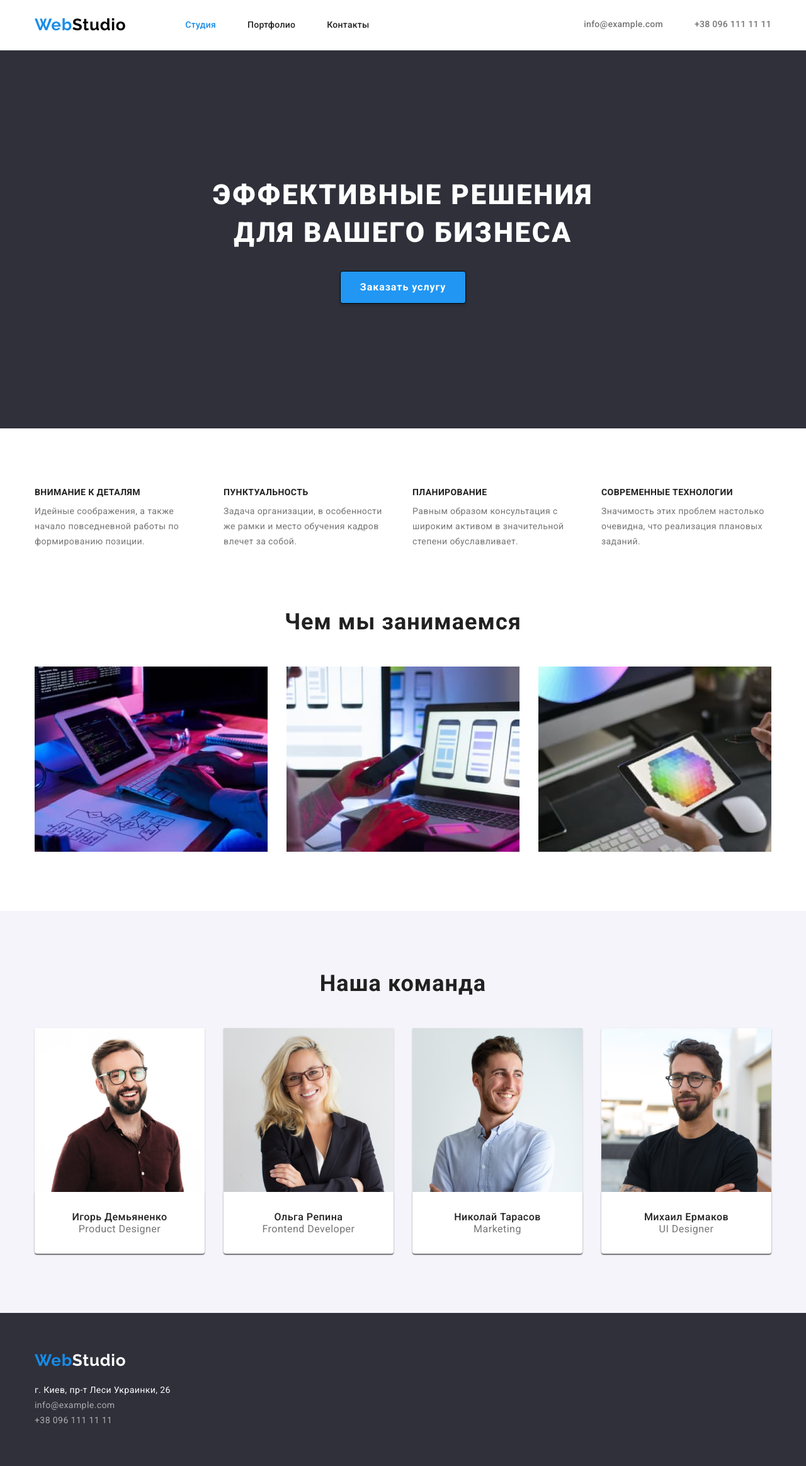
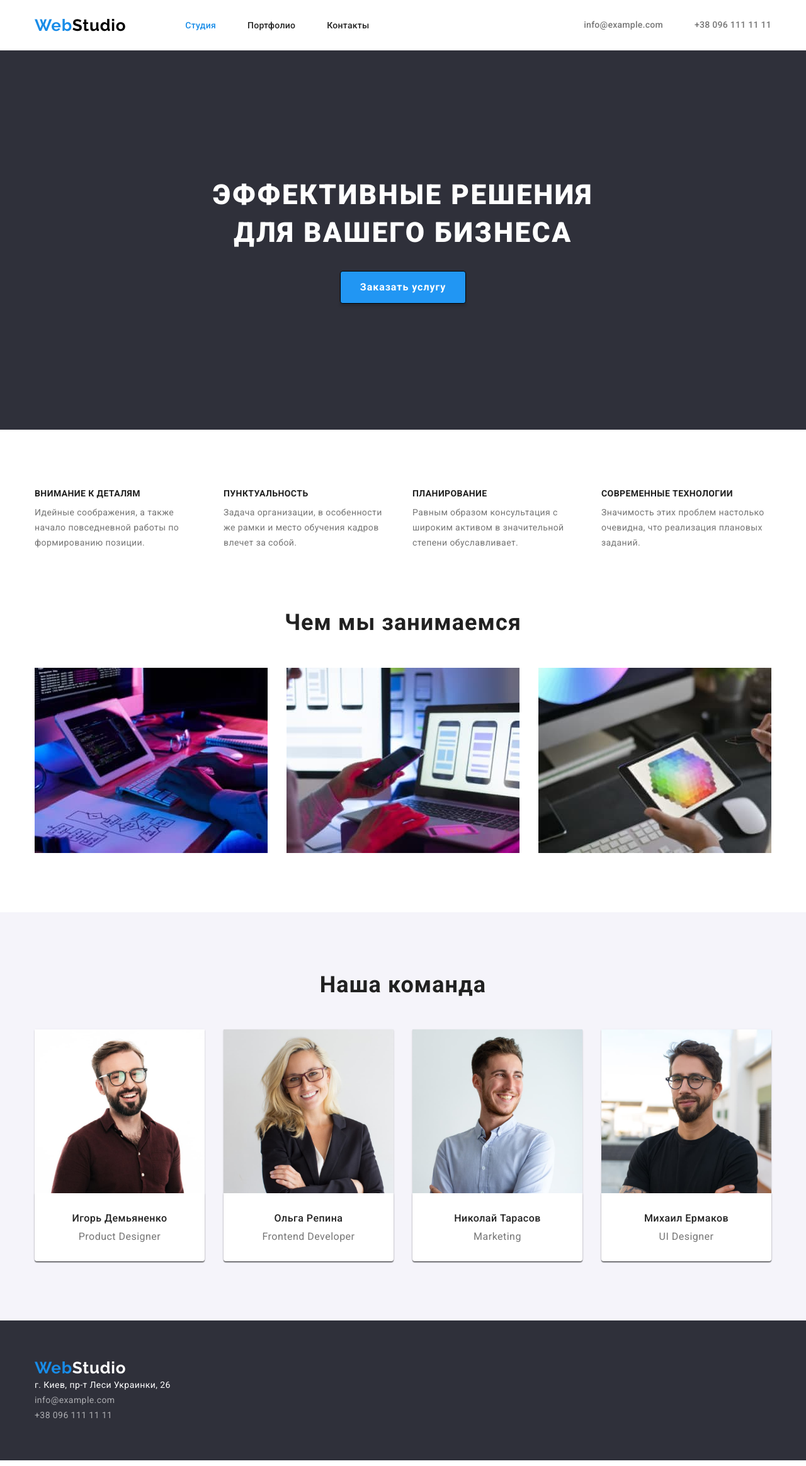
Before and after one commit to Andrii0207/goit-markup-hw-03, a plain HTML site: page index.html in a window 1280 px wide. Shown: the whole page at 63% size. Drawn offline with nearby package versions, Linux system fonts and the light colour scheme.

Commit message:
fix mistakes from mentor

```diff
--- a/css/main.css
+++ b/css/main.css
@@ -3,20 +3,27 @@
   --primary-font-color: #212121;
   --secondary-font-family: Raleway, sans-serif;
   --secondary-font-color: #757575;
-  --white-font-color: #FFFFFF;
-  --accent-color: #188CE8;
+  --white-font-color: #ffffff;
+  --accent-color: #188ce8;
+  --btn-bg-color: #2196f3;
+  --border-btn-color: #000000;
+  --hero-bg-color: #2f303a;
 }
 
 body {
   font-family: var(--primary-font-family);
 }
 
-h1,h2,h3,p {
+h1,
+h2,
+h3,
+p {
   margin: 0;
   margin: 0;
 }
 
-ul,li {
+ul,
+li {
   margin: 0;
   margin: 0;
   padding-left: 0;
@@ -45,11 +52,15 @@ address {
   padding: 0 15px;
 }
 
+.section {
+  padding: 94px 0;
+}
+
 /* ===== START HEADER ===== */
 
 .header {
-  background-color: #ffffff;
-  border-bottom: 1px solid #ECECEC;
+  background-color: var(--white-font-color);
+  /* border-bottom: 1px solid #ECECEC; */
 }
 
 .header-container {
@@ -100,6 +111,9 @@ address {
 }
 
 .nav-list-link {
+  padding-top: 32px;
+  padding-bottom: 32px;
+
   font-weight: 500;
   font-size: 14px;
   line-height: 1.14;
@@ -113,6 +127,8 @@ address {
 }
 
 .contact-email {
+  padding: 32px 0;
+
   font-weight: 500;
   font-size: 14px;
   line-height: 1.14;
@@ -127,6 +143,8 @@ address {
 }
 
 .contact-number {
+  padding: 32px 0;
+
   font-weight: 500;
   font-size: 14px;
   line-height: 1.14;
@@ -144,25 +162,23 @@ address {
 /* ===== START HERO ===== */
 
 .hero {
-  background-color: #2f303a;
+  background-color: var(--hero-bg-color);
   text-align: center;
+  padding-top: 200px;
+  padding-bottom: 200px;
 }
 
 .indent {
   display: block;
 }
 
-.hero-container {
-  height: 600px;
-}
+.hero-name {
+  margin-bottom: 30px;
 
-.hero-name {
   font-weight: 900;
   font-size: 44px;
   line-height: 1.36;
   text-align: center;
-  padding-top: 200px;
-  padding-bottom: 30px;
   letter-spacing: 0.06em;
   text-transform: uppercase;
   color: var(--white-font-color);
@@ -179,10 +195,10 @@ address {
   text-align: center;
   letter-spacing: 0.06em;
   cursor: pointer;
-  border: 1px solid #000000;
+  border: 1px solid var(--border-btn-color);
   border-radius: 4px;
   box-shadow: 0px 4px 4px rgba(0, 0, 0, 0.15);
-  background-color: #2196F3;
+  background-color: var(--btn-bg-color);
   color: var(--white-font-color);
 }
 
@@ -195,10 +211,10 @@ address {
 
 /* ===== START FEATURES ===== */
 
-.features {
+/* .features {
   padding-top: 94px;
   padding-bottom: 94px;
-}
+} */
 
 .features-item {
   width: 270px;
@@ -231,11 +247,11 @@ address {
 /* ===== START ABOUT ===== */
 
 .about {
-    padding-bottom: 94px;
+  padding-top: 0;
 }
 
 .about-name {
-  padding-bottom: 50px;
+  margin-bottom: 50px;
   font-weight: 700;
   font-size: 36px;
   line-height: 1.17;
@@ -258,7 +274,7 @@ address {
 /* ===== START TEAM ===== */
 
 .team {
-  background-color:#f5f4fa;
+  background-color: #f5f4fa;
 }
 
 .team-list {
@@ -266,22 +282,19 @@ address {
   flex-wrap: wrap;
   margin-left: -30px;
   margin-top: -30px;
-  padding-bottom: 94px;
-
-
 }
 
 .team-list-item {
   flex-basis: calc((100% - 120px) / 4);
   margin-left: 30px;
   margin-top: 30px;
-  box-shadow: 0px 1px 3px rgba(0, 0, 0, 0.12), 0px 1px 1px rgba(0, 0, 0, 0.14), 0px 2px 1px rgba(0, 0, 0, 0.2);
+  box-shadow: 0px 1px 3px rgba(0, 0, 0, 0.12), 0px 1px 1px rgba(0, 0, 0, 0.14),
+    0px 2px 1px rgba(0, 0, 0, 0.2);
   border-radius: 0px 0px 4px 4px;
-  background: var(--white-font-color)
+  background: var(--white-font-color);
 }
 
 .team-main-name {
-  padding-top: 94px;
   margin-bottom: 50px;
   font-weight: 700;
   font-size: 36px;
@@ -292,6 +305,7 @@ address {
 }
 
 .team-name {
+  margin-bottom: 10px;
   font-weight: 500;
   font-size: 16px;
   line-height: 1.19;
@@ -314,19 +328,22 @@ address {
   padding-bottom: 30px;
   border-top: none;
   background-color: var(--white-font-color);
-  box-shadow: 0px 1px 3px rgba(0, 0, 0, 0.12), 0px 1px 1px rgba(0, 0, 0, 0.14), 0px 2px 1px rgba(0, 0, 0, 0.2);
+  box-shadow: 0px 1px 3px rgba(0, 0, 0, 0.12), 0px 1px 1px rgba(0, 0, 0, 0.14),
+    0px 2px 1px rgba(0, 0, 0, 0.2);
   border-radius: 0px 0px 4px 4px;
-  }
-
+}
 
 /* ===== END TEAM ===== */
 
 /* ===== START FOOTER ===== */
 
 .footer {
-  background-color: #2f303a;
-  /* padding-top: 60px;
-  padding-bottom: 60px; */
+  background-color: var(--hero-bg-color);
+  padding: 60px 0;
+}
+
+.footer-logo {
+  margin-bottom: 24px;
 }
 
 .web {
@@ -346,20 +363,8 @@ address {
   color: var(--white-font-color);
 }
 
-.footer-wrapper {
-  padding-top: 60px;
-  padding-bottom: 20px;
-}
-
-.footer-address {
-  padding-bottom: 60px;
-}
-
-.footer-link {
-  padding-bottom: 9px;
-}
-
-.footer-link {
+.footer-item {
+  margin-bottom: 9px;
   font-family: inherit;
   font-style: normal;
   font-weight: normal;
@@ -370,6 +375,7 @@ address {
 }
 
 .footer-contact {
+  margin-bottom: 9px;
   font-family: inherit;
   font-style: normal;
   font-weight: normal;
@@ -377,5 +383,6 @@ address {
   line-height: 1.71;
   letter-spacing: 0.03em;
   color: rgba(255, 255, 255, 0.6);
+}
 
 /* ===== END FOOTER ===== */
--- a/css/portfolio.css
+++ b/css/portfolio.css
@@ -44,6 +44,10 @@ address {
   margin-left: auto;
   margin-right: auto;
   padding: 0 15px;
+}
+
+.section {
+  padding: 94px 0;
 }
 
 /* ===== START HEADER ===== */
@@ -140,7 +144,6 @@ address {
 
 .header {
   background-color: #ffffff;
-  /* padding-bottom: 94px; */
 }
 
 .header-container {
@@ -263,14 +266,14 @@ address {
 /* ===== START PORTFOLIO ===== */
 
 .portfolio {
-  padding-top: 94px;
+
   border-top: 1px solid #ECECEC
 }
 
 .portfolio-list-btn {
   display: flex;
   justify-content: center;
-  padding-bottom: 50px;
+  margin-bottom: 50px;
 }
 
 .portfolio-button {
@@ -313,7 +316,6 @@ address {
   flex-wrap: wrap;
   margin-left: -30px;
   margin-top: -30px;
-  padding-bottom: 94px;
 }
 
 .portfolio-item {
@@ -325,13 +327,15 @@ address {
 .portfolio-subsribe {
   background: var(--white-font-color);
   border: 1px solid #EEEEEE;
-  box-sizing: border-box;
+  padding: 20px 24px;
+  /* box-sizing: border-box; */
+
+  justify-content: flex-start;
 }
 
 .portfolio-subsribe-item {
-  padding-top: 20px;
   padding-bottom: 4px;
-  padding-left: 24px;
+
   font-family: var(--secondary-font-family)
   font-style: 400;
   font-weight: 700;
@@ -342,13 +346,11 @@ address {
 }
 
 .portfolio-type-list {
-  padding-bottom: 20px;
-  padding-left: 24px;
   font-family: var(--secondary-font-family)
   font-style: 400;
   font-weight: 400;
   font-size: 16px;
-  line-height: 1.88
+  line-height: 1.88;
   letter-spacing: 0.03em;
   color: var(--secondary-font-color);
 }
--- a/index.html
+++ b/index.html
@@ -60,7 +60,7 @@
 
         <!-- FEATURES -->
 
-        <section class="features">
+        <section class="features section">
             <div class="features-container container">
                 <h2 hidden>Особенности</h2>
                 <ul class="features-list list">
@@ -90,7 +90,7 @@
 
         <!-- ABOUT -->
 
-        <section class="about">
+        <section class="about section">
             <div class="container">
                 <h2 class="about-name">Чем мы занимаемся</h2>
                 <ul class="about-list">
@@ -109,7 +109,7 @@
 
         <!-- TEAM -->
 
-        <section class="team">
+        <section class="team section">
             <div class="container">
                 <h2 class="team-main-name">Наша команда</h2>
                 <ul class="team-list">
@@ -154,23 +154,17 @@
 
     <section class="footer">
         <div class="footer-container container">
-            <h2 hidden>footer-name</h2>
-            <div class="footer-wrapper">
             <a class="footer-logo link" href="./index.html" lang="en"><span class="web">Web</span><span
                     class="studio">Studio</span></a>
-            </div>
-            <div>
             <address class="footer-address">
                 <ul class="footer-list list">
-                        <li><a class="footer-link link" href="https://goo.gl/maps/VX1itZCPdztHiWSZA" target="_blank"
-                                rel=" noopener noreferrer">г. Киев,
-                                пр-т Леси Украинки, 26</a></li>
+                    <li><a class="footer-item link" href="https://goo.gl/maps/VX1itZCPdztHiWSZA" target="_blank"
+                            rel="noopener noreferrer">г. Киев, пр-т Леси Украинки, 26</a></li>
                     <li><a class="footer-contact link" href="mailto:info@example.com">info@example.com</a></li>
                     <li><a class="footer-contact link" href="tel:+380961111111">+38 096 111 11 11</a></li>
                 </ul>
             </address>
         </div>
-        </div>
     </section>
 </body>
 
```
Also changed, not shown: portfolio.html (+1 -3 lines). Lines whose indentation alone changed are shown as unchanged.
